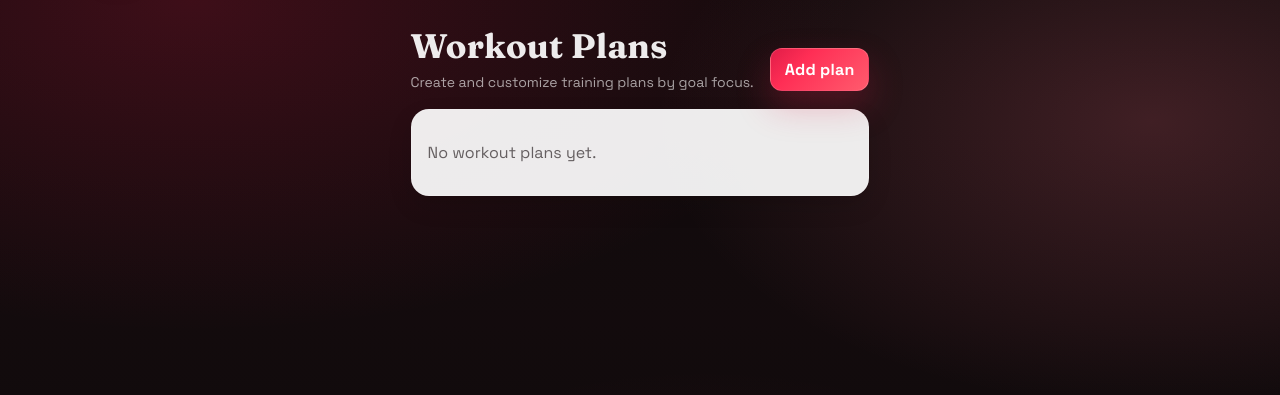
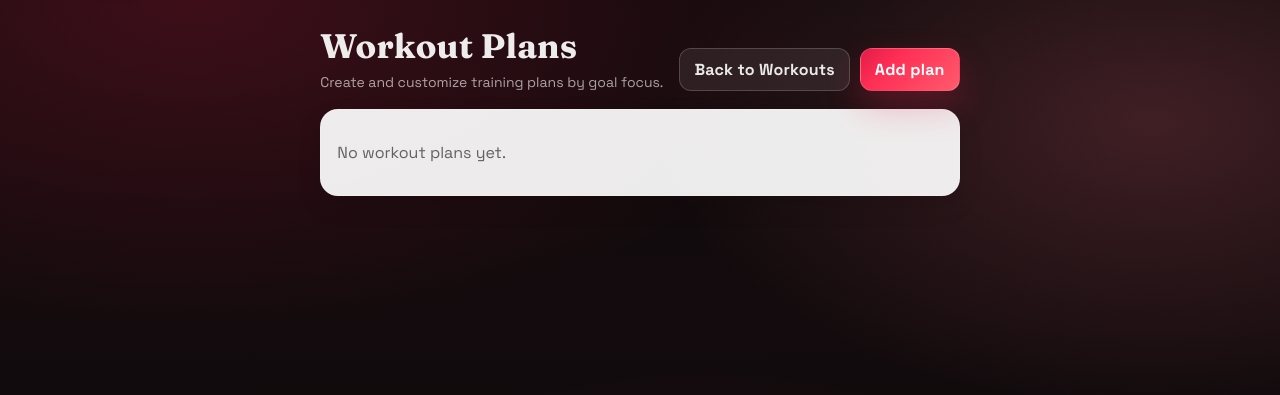
Before and after one commit to phcolladay/Fitness-Manager, a Django app: page /plans/ in a window 1280 px wide. Shown: the part 79-474 px from the top of the page. Run offline with Django 4.2, Linux system fonts and the light colour scheme; a user stored in the database is signed in; data that the repository does not hold is empty.

Commit message:
ui: add back button on workout plans page

```diff
--- a/apps/workouts/templates/workouts/plan_list.html
+++ b/apps/workouts/templates/workouts/plan_list.html
@@ -9,6 +9,7 @@
       <p class="subtitle">Create and customize training plans by goal focus.</p>
     </div>
     <div class="actions">
+      <a class="btn btn-ghost" href="{% url 'workouts:list' %}">Back to Workouts</a>
       <a class="btn" href="{% url 'workouts:plan_add' %}">Add plan</a>
     </div>
   </div>
```
